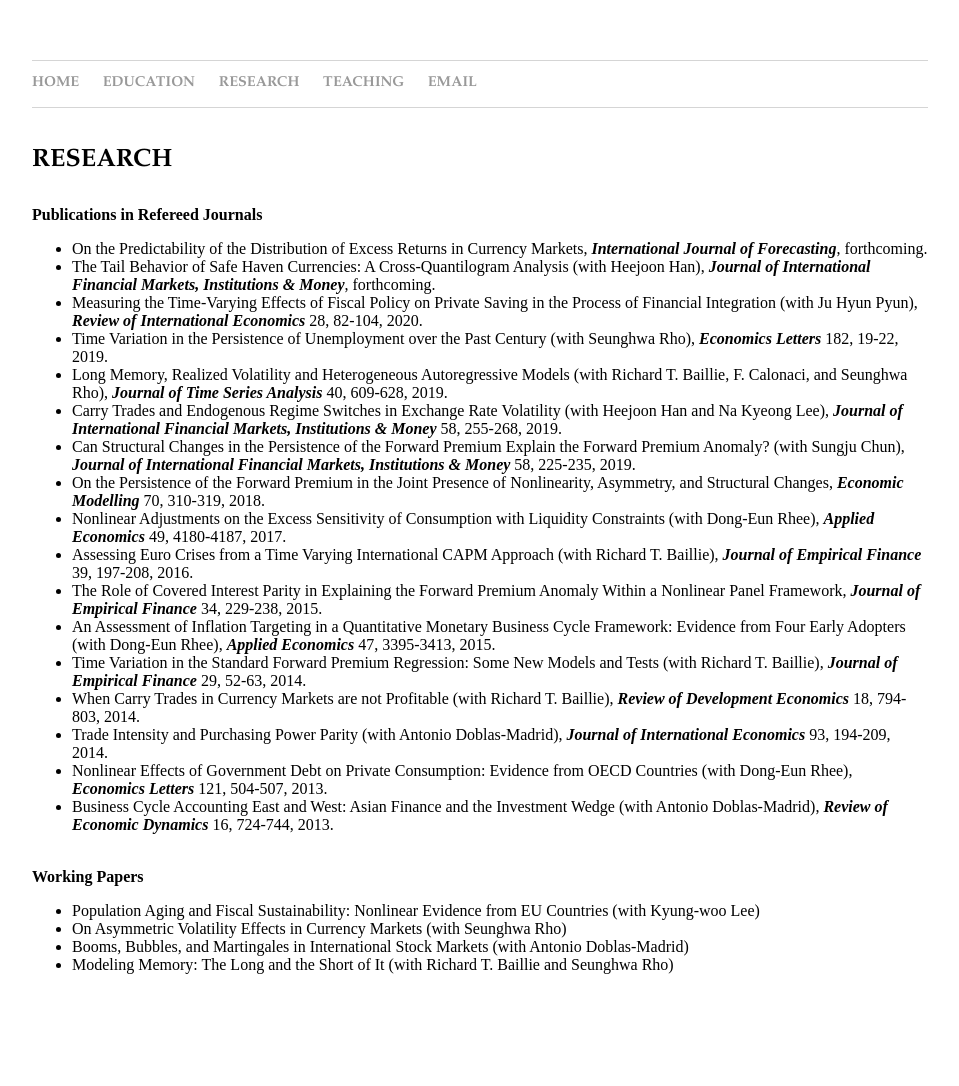
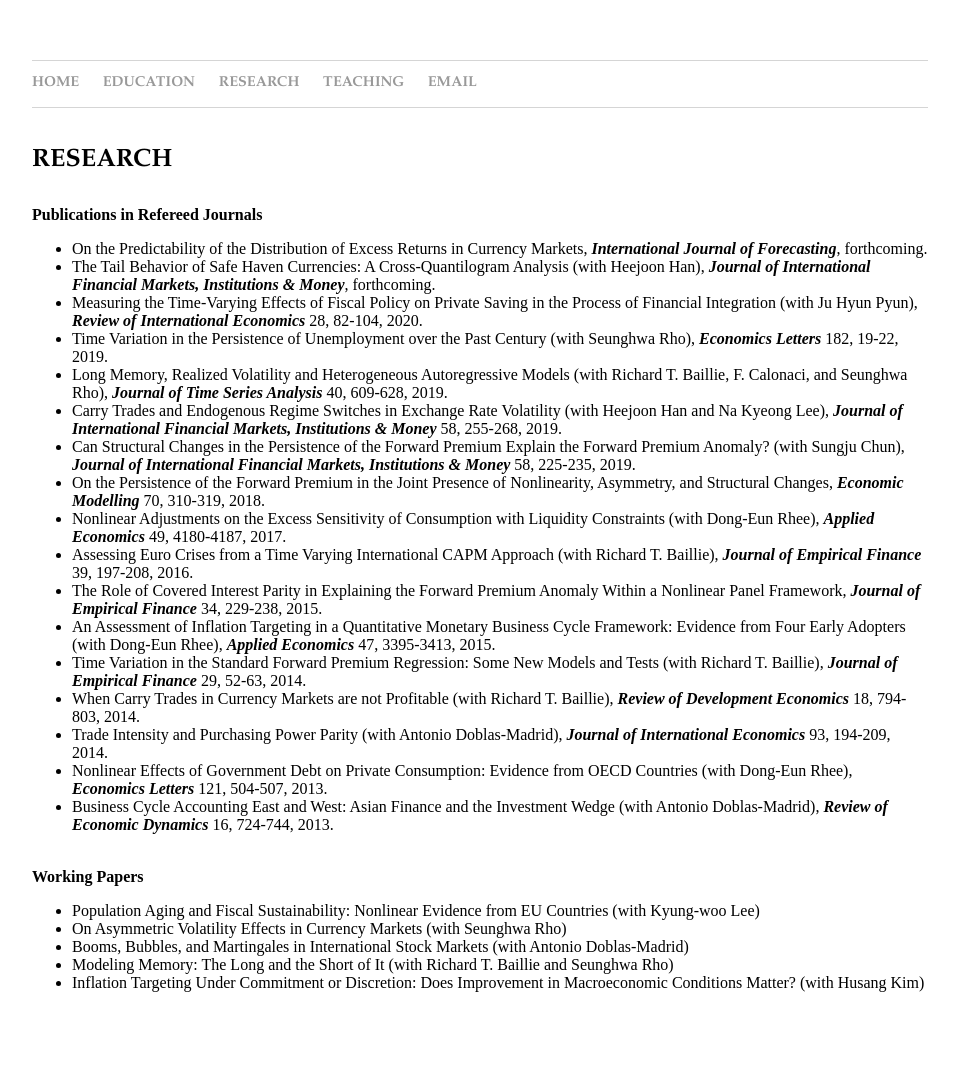
Before and after one commit to dooyeoncho/dooyeoncho.github.io, a Jekyll site: the page built from pages/research.html, in a window 1280 px wide. Shown: the whole page, without its empty margins (160-1119 px from the left). Built offline with Jekyll 4.4.1, drawn with Linux system fonts in a browser that asks for light colours.

Commit message:
Update research.html

```diff
--- a/pages/research.html
+++ b/pages/research.html
@@ -40,5 +40,6 @@ title: Dooyeon Cho - Research
 		<li>On Asymmetric Volatility Effects in Currency Markets (with Seunghwa Rho)</li>
 		<li>Booms, Bubbles, and Martingales in International Stock Markets (with Antonio Doblas-Madrid)</li>
 	        <li>Modeling Memory: The Long and the Short of It (with Richard T. Baillie and Seunghwa Rho)</li>
+		<li>Inflation Targeting Under Commitment or Discretion: Does Improvement in Macroeconomic Conditions Matter? (with Husang Kim)</li>
 	</ul>
 </div>&nbsp;&nbsp;&nbsp;&nbsp;&nbsp;&nbsp;
```
